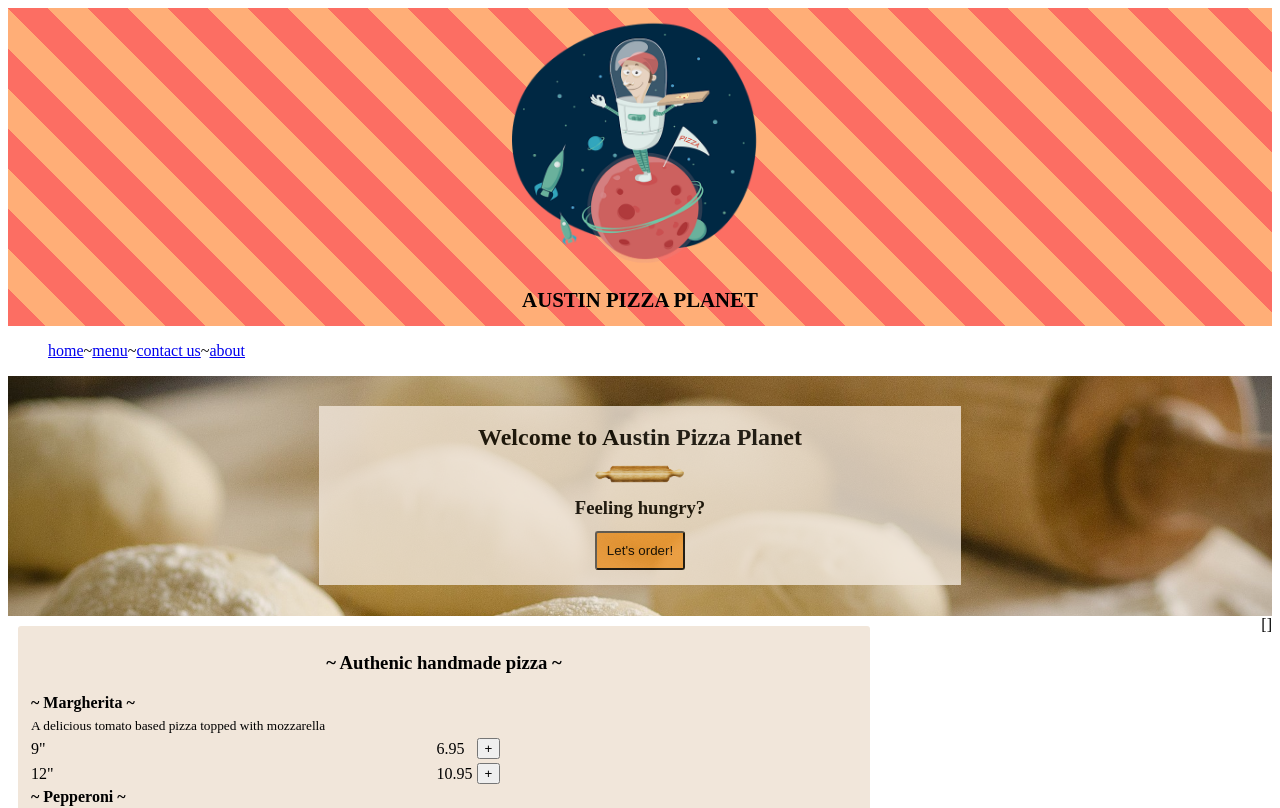
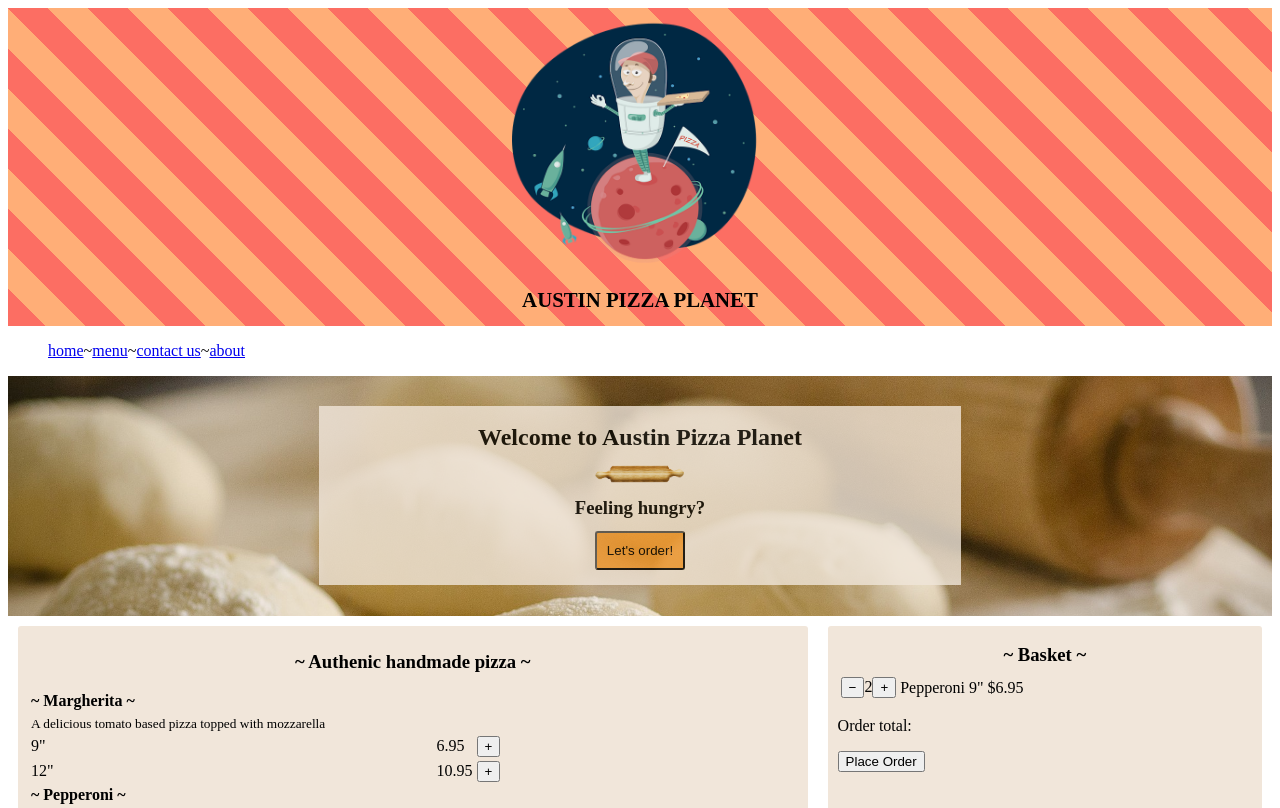
Before and after one commit to Lickitung/austin-pizza-planet, a Vue app: page / in a window 1280 px wide. Shown: the top 808 px of the page. Built offline with nearby package versions, Linux system fonts and the light colour scheme.

Commit message:
add shopping basket

```diff
--- a/src/components/Menu.vue
+++ b/src/components/Menu.vue
@@ -26,7 +26,25 @@
         </tbody>
       </table>
     </div>
-    {{basket}}
+    <!-- shopping basket -->
+    <div class="basket">
+      <h3>~ Basket ~</h3>
+      <table>
+        <tbody>
+          <tr>
+            <td>
+              <button class="btn_green">&#8722;</button>
+              <span>2</span>
+              <button class="btn_green">&#43;</button>
+            </td>
+            <td>Pepperoni 9"</td>
+            <td>$6.95</td>
+          </tr>
+        </tbody>
+      </table>
+      <p>Order total:</p>
+      <button class="btn_green">Place Order</button>
+    </div>
   </div>
 </template>
 
```
